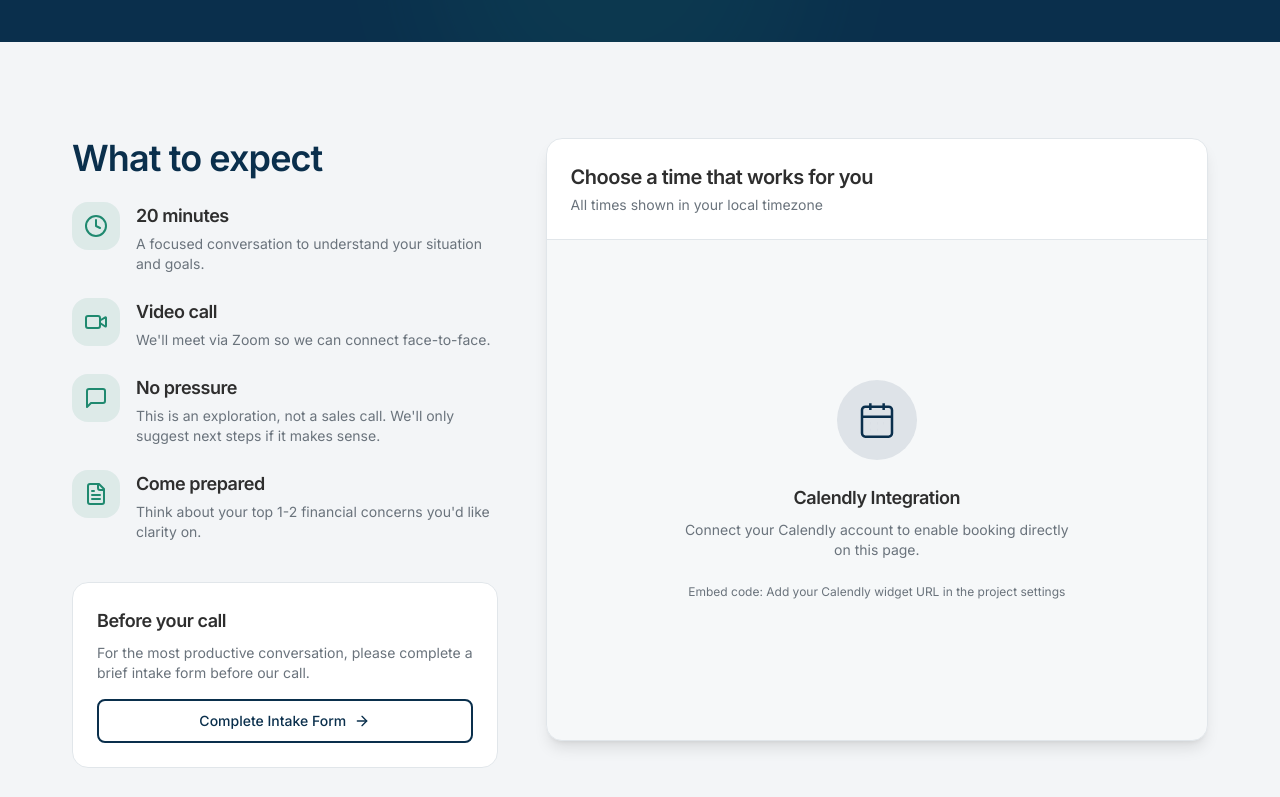
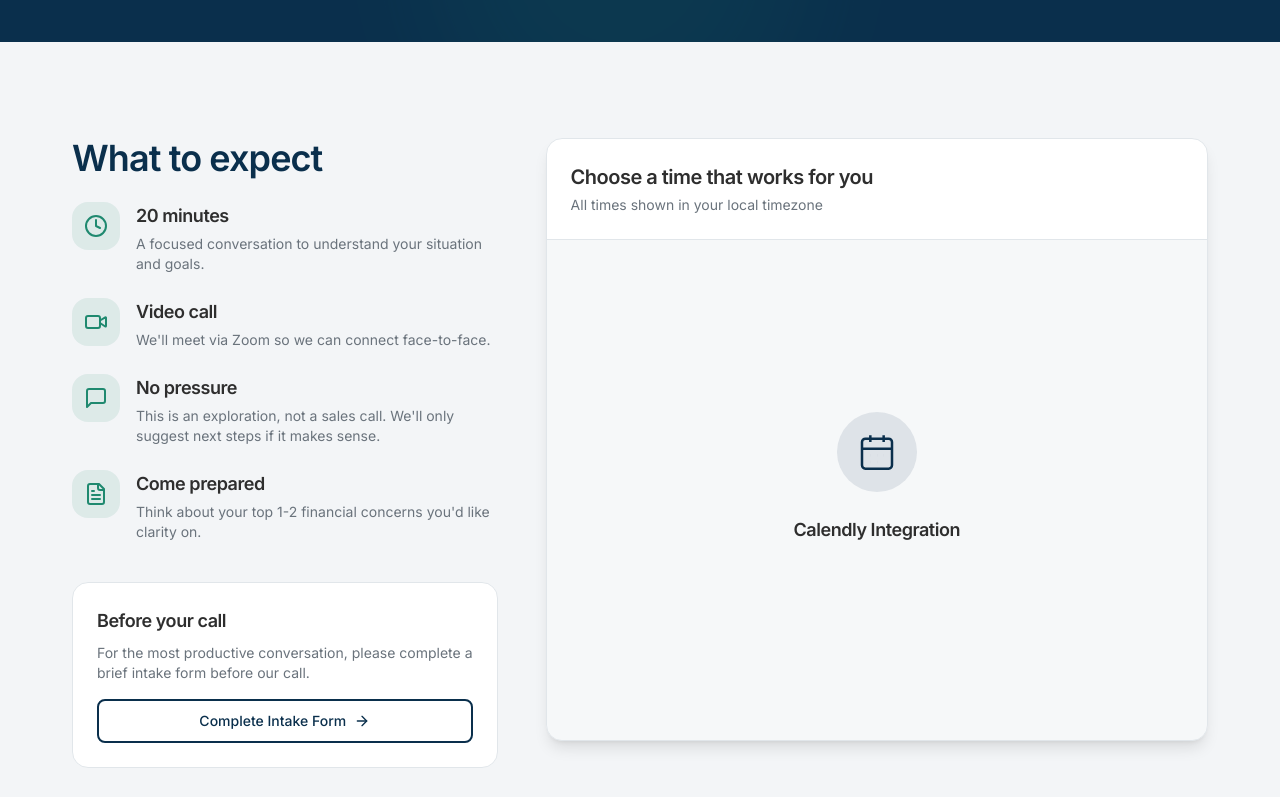
Before and after one commit to Jaan-J/truenorth, a React (Vite) app: page /book in a window 1280 px wide. Shown: the part 374-1171 px from the top of the page. Built offline with nearby package versions, Linux system fonts and the light colour scheme; the HTML template or start-up script is replaced by a standard one.

Commit message:
add calendy

```diff
--- a/src/pages/BookCall.tsx
+++ b/src/pages/BookCall.tsx
@@ -127,10 +127,10 @@ const BookCall = () => {
                         Calendly Integration
                       </h4>
                       <p className="text-muted-foreground text-sm max-w-sm mx-auto mb-6">
-                        Connect your Calendly account to enable booking directly on this page.
+                        {/* Connect your Calendly account to enable booking directly on this page. */}
                       </p>
                       <p className="text-xs text-muted-foreground">
-                        Embed code: Add your Calendly widget URL in the project settings
+                        {/* Embed code: Add your Calendly widget URL in the project settings */}
                       </p>
                     </div>
                   </div>
```
